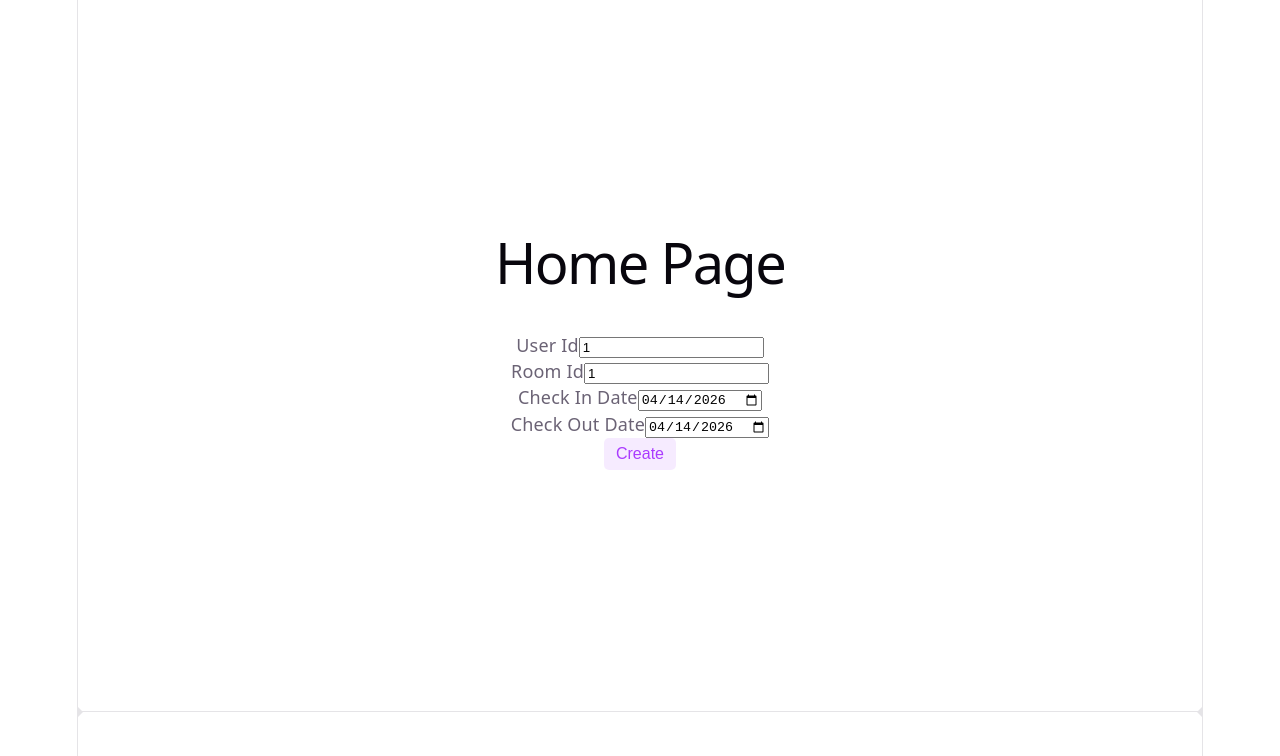
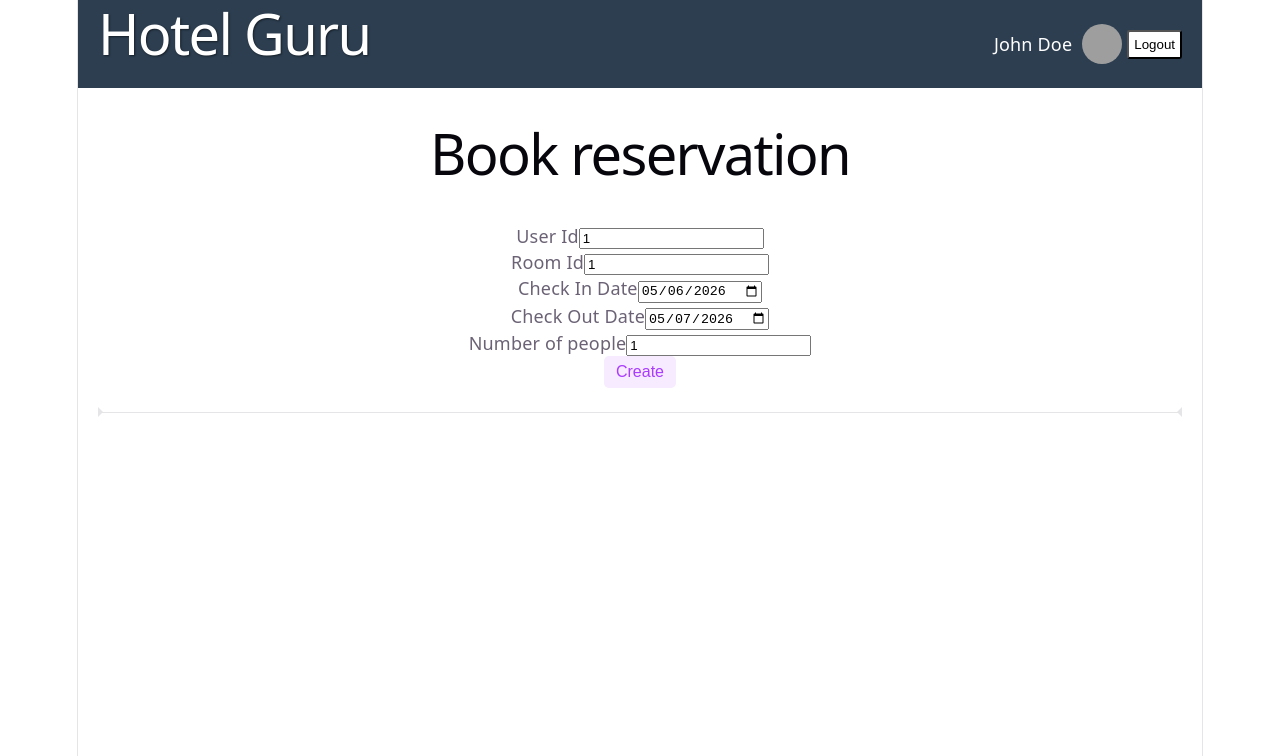
Before and after one commit to lazsma/HotelGuru, a React (Vite) app in the folder frontend/: page /book in a window 1280 px wide. Shown: the top 756 px of the page. Built offline with nearby package versions, Linux system fonts and the light colour scheme; grey boxes are pictures that could not be loaded.

Commit message:
Implement basic empty pages for the fronted application
Use routing and navigation with react-router
Add pages home, list hotels, list rooms, and profile

```diff
--- a/frontend/package.json
+++ b/frontend/package.json
@@ -11,7 +11,8 @@
   },
   "dependencies": {
     "react": "^19.2.4",
-    "react-dom": "^19.2.4"
+    "react-dom": "^19.2.4",
+    "react-router-dom": "^7.14.1"
   },
   "devDependencies": {
     "@eslint/js": "^9.39.4",
--- a/frontend/src/App.tsx
+++ b/frontend/src/App.tsx
@@ -1,58 +1,36 @@
-import './App.css'
+import {
+  BrowserRouter,
+  Routes,
+  Route
+} from "react-router-dom";
+
+import Layout from "./components/Layout";
+import Home from "./pages/Home";
+import Profile from "./pages/Profile";
+import BookReservation from "./pages/BookReservation";
+import HotelList from "./pages/HotelList";
+import RoomList from "./pages/RoomList";
+
+// TODO: replace with real user data from authentication
+const user = {
+  name: "John Doe",
+  profileImage: "https://i.pravatar.cc/100"
+};
 
 function App() {
-  async function create_reservation(event: any) {
-    event.preventDefault();
-    const sample = {
-      user_id: 1,
-      room_id: 1,
-      check_in_date: "2026-04-14",
-      check_out_date: "2026-04-15"
-    }
-    const requestOptions = {
-        method: 'POST',
-        headers: { 'Content-Type': 'application/json' },
-        body: JSON.stringify(sample)
-    };
-
-    return fetch('/api/reservation/create', requestOptions)
-        .then(response => response.json())
-        .then(response => console.log(response))
-  }
-
   return (
-    <>
-      <section id="center">
-        <div>
-          <h1>Home Page</h1>
-        </div>
-
-        <form id="reservation-form" onSubmit={create_reservation}>
-          <label htmlFor="userid">User Id</label>
-          <input id="userid" name="userid" type="text" defaultValue="1"/>
-          <br/>
-
-          <label htmlFor="roomid">Room Id</label>
-          <input id="roomid" name="roomid" type="text" defaultValue="1"/>
-          <br/>
-
-          <label htmlFor="checkin">Check In Date</label>
-          <input id="checkin" name="checkin" type="date" defaultValue="2026-04-14" />
-          <br/>
-
-          <label htmlFor="checkout">Check Out Date</label>
-          <input id="checkout" name="checkout" type="date" defaultValue="2026-04-14" />
-          <br/>
-
-          <input id="form-button" type="submit" value="Create" />
-        </form>
-      </section>
-
-
-      <div className="ticks"></div>
-      <section id="spacer"></section>
-    </>
-  )
+    <BrowserRouter>
+      <Routes>
+        <Route element={<Layout user={user} />}>
+          <Route path="/" element={<Home />} />
+          <Route path="/hotels" element={<HotelList />} />
+          <Route path="/rooms" element={<RoomList />} />
+          <Route path="/book" element={<BookReservation />} />
+          <Route path="/profile" element={<Profile />} />
+        </Route>
+      </Routes>
+    </BrowserRouter>
+  );
 }
 
-export default App
+export default App;
--- /dev/null
+++ b/frontend/src/components/Header.css
@@ -0,0 +1,57 @@
+header {
+    display: flex;
+    justify-content: space-between;
+    align-items: center;
+    padding: 10px 20px;
+    background: #2c3e50;
+    color: white;
+}
+
+.header-title {
+    margin-top: 10px;
+    color: white;
+    text-shadow: 1px 1px 2px rgba(0,0,0,0.5);
+    cursor: pointer;
+}
+
+.userSection {
+    position: "relative";
+    align-items: center;
+}
+
+img {
+    width: 40px;
+    height: 40px;
+    border-radius: 50%;
+    cursor: pointer;
+    padding: 5px;
+}
+
+.dropdown {
+    position: absolute;
+    right: 0;
+    top: 50px;
+    background: white;
+    color: black;
+    border-radius: 5px;
+    padding: 10px;
+    box-shadow: 0 2px 10px rgba(0,0,0,0.2);
+}
+
+.username {
+    margin-bottom: 10px;
+    font-weight: bold;
+}
+
+p {
+    vertical-align: center;
+    padding: 5px;
+    cursor: pointer;
+}
+
+.logout-button {
+    padding: 5px;
+    border-radius: 3px;
+    cursor: pointer;
+    background-color: white;
+}
--- /dev/null
+++ b/frontend/src/components/Header.tsx
@@ -0,0 +1,37 @@
+import { useNavigate } from "react-router-dom";
+
+import "./Header.css";
+
+type HeaderProps = {
+  user: {
+    name: string;
+    profileImage: string;
+    }
+};
+
+export type { HeaderProps };
+
+export default function Header({ user }: HeaderProps) {
+    const navigate = useNavigate();
+
+    return (
+        <header className="header">
+            <h1 className="header-title" onClick={() => navigate("/")}>Hotel Guru</h1>
+
+            <div className="userSection"  style={{ display: "flex" }}>
+                <p onClick={() => navigate("/profile")}>{user.name}</p>
+
+                <img
+                    className="img"
+                    src={user.profileImage}
+                    alt="profile"
+                    onClick={() => navigate("/profile")}
+                />
+
+                <button className="logout-button" onClick={() => navigate("/")}>
+                    Logout
+                </button>
+            </div>
+        </header>
+    );
+}
--- /dev/null
+++ b/frontend/src/components/Layout.tsx
@@ -0,0 +1,13 @@
+import Header, { type HeaderProps } from "./Header";
+import { Outlet } from "react-router-dom";
+
+export default function Layout({ user }: HeaderProps) {
+  return (
+    <>
+      <Header user={user} />
+      <main style={{ padding: "20px" }}>
+        <Outlet /> {/* pages render here */}
+      </main>
+    </>
+  );
+}
--- /dev/null
+++ b/frontend/src/pages/BookReservation.tsx
@@ -0,0 +1,108 @@
+import { useState } from "react";
+import '../App.css'
+import { useNavigate } from "react-router";
+
+function BookReservation() {
+    const today = new Date().toISOString().split("T")[0];
+
+    const getNextDay = (date: string) => {
+        const d = new Date(date);
+        d.setDate(d.getDate() + 1);
+        return d.toISOString().split("T")[0];
+    };
+
+    const [formData, setFormData] = useState({
+        user_id: 1, //TODO: logged in user id
+        room_id: 1, // TODO: selected room id
+        check_in_date: today,
+        check_out_date: getNextDay(today),
+        people: 1
+    });
+
+    const navigate = useNavigate();
+
+
+    const handleChange = (e: any) => {
+        const { name, value } = e.target;
+
+        setFormData((prev) => {
+            let updated = { ...prev, [name]: value };
+
+            if (name === "check_in_date") {
+            if (updated.check_out_date && updated.check_out_date <= value ) {
+                updated.check_out_date = getNextDay(value);
+            }
+            }
+
+            return updated;
+        });
+    };
+
+    async function create_reservation(event: any) {
+        event.preventDefault();
+
+        const jsonData = JSON.stringify(formData);
+        console.log(jsonData);
+
+        const requestOptions = {
+            method: 'POST',
+            headers: { 'Content-Type': 'application/json' },
+            body: jsonData
+        };
+
+        return fetch('/api/reservation/create', requestOptions)
+            .then(response => response.json())
+            .then(() => navigate("/profile"))
+            .then(response => console.log(response))
+    }
+
+    return (
+        <>
+            <section id="center">
+            <div>
+                <h1>Book reservation</h1>
+            </div>
+
+            <form id="reservation-form" onSubmit={create_reservation}>
+                <label htmlFor="user_id">User Id</label>
+                <input
+                id="user_id" name="user_id" type="text"
+                value={formData.user_id} onChange={handleChange}/>
+                <br/>
+
+                <label htmlFor="room_id">Room Id</label>
+                <input
+                id="room_id" name="room_id" type="text"
+                value={formData.room_id} onChange={handleChange}/>
+                <br/>
+
+                <label htmlFor="check_in_date">Check In Date</label>
+                <input
+                id="check_in_date" name="check_in_date" type="date"
+                value={formData.check_in_date} min={today} onChange={handleChange}/>
+                <br/>
+
+                <label htmlFor="check_out_date">Check Out Date</label>
+                <input
+                id="check_out_date" name="check_out_date" type="date"
+                value={formData.check_out_date} min={getNextDay(formData.check_in_date)} onChange={handleChange}/>
+                <br/>
+
+                <label htmlFor="people">Number of people</label>
+                <input
+                id="people" name="people" type="text"
+                value={formData.people} onChange={handleChange}/>
+                <br/>
+
+                <input id="form-button" type="submit" value="Create" />
+            </form>
+            </section>
+
+
+            <div className="ticks"></div>
+            <section id="spacer"></section>
+        </>
+    )
+}
+
+export default BookReservation
--- /dev/null
+++ b/frontend/src/pages/Home.tsx
@@ -0,0 +1,12 @@
+import { useNavigate } from "react-router-dom";
+
+export default function Home() {
+    const navigate = useNavigate();
+
+    return (
+        <div>
+            <h2>Home page</h2>
+            <button onClick={() => navigate("/hotels")}>List Hotels</button>
+        </div>
+    );
+}
--- /dev/null
+++ b/frontend/src/pages/HotelList.tsx
@@ -0,0 +1,12 @@
+import { useNavigate } from "react-router-dom";
+
+export default function HotelList() {
+    const navigate = useNavigate();
+
+    return (
+        <div>
+            <h2>TODO: Implement list of hotels</h2>
+            <button onClick={() => navigate("/rooms")}>List Rooms</button>
+        </div>
+    );
+}
--- /dev/null
+++ b/frontend/src/pages/Profile.tsx
@@ -0,0 +1,3 @@
+export default function Profile() {
+  return <h2>Current profile data</h2>;
+}
--- /dev/null
+++ b/frontend/src/pages/RoomList.tsx
@@ -0,0 +1,12 @@
+import { useNavigate } from "react-router-dom";
+
+export default function RoomList() {
+    const navigate = useNavigate();
+
+    return (
+        <div>
+            <h2>TODO: Implement list of rooms</h2>
+            <button onClick={() => navigate("/book")}>Book a reservation</button>
+        </div>
+    );
+}
```
Also changed, not shown: 2 other files (tests, documents, lock files or other folders).
